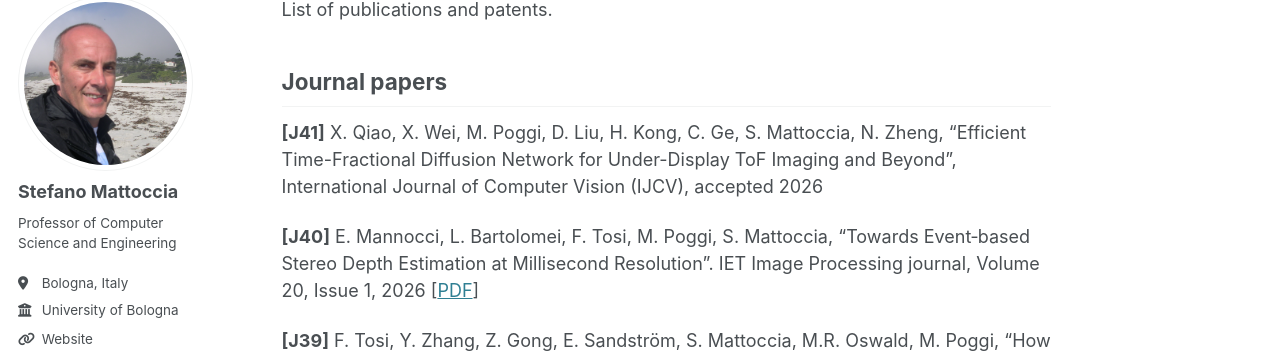
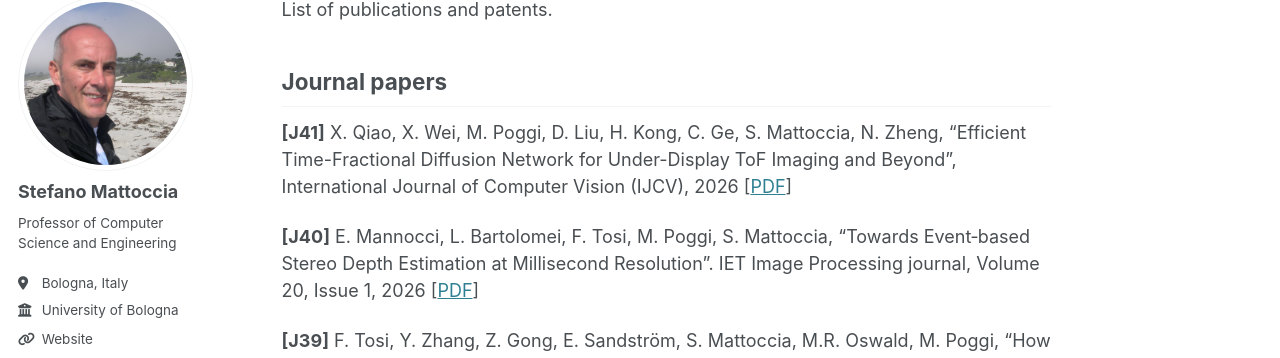
Before and after one commit to stefanomattoccia/stefanomattoccia.github.io, a Jekyll site: the page built from _pages/publications.md, in a window 1280 px wide and 900 px high. Shown: the part 110-468 px from the top of the window. Built offline with Jekyll 4.4.1, drawn with Linux system fonts in a browser that asks for light colours; some web fonts are replaced.

Commit message:
Revise publication entry for J41
Updated publication details for J41 with the accepted year and added a PDF link.

```diff
--- a/_pages/publications.md
+++ b/_pages/publications.md
@@ -12,7 +12,7 @@ List of publications and patents.
 Journal papers
 ------
 
-**[J41]** X. Qiao, X. Wei, M. Poggi, D. Liu, H. Kong, C. Ge, S. Mattoccia, N. Zheng, “Efficient Time-Fractional Diffusion Network for Under-Display ToF Imaging and Beyond”, International Journal of Computer Vision (IJCV), accepted 2026
+**[J41]** X. Qiao, X. Wei, M. Poggi, D. Liu, H. Kong, C. Ge, S. Mattoccia, N. Zheng, “Efficient Time-Fractional Diffusion Network for Under-Display ToF Imaging and Beyond”, International Journal of Computer Vision (IJCV), 2026 [[PDF](https://rdcu.be/FX6ViX3HQhja)]
 
 **[J40]** E. Mannocci, L. Bartolomei, F. Tosi, M. Poggi, S. Mattoccia, "Towards Event‐based Stereo Depth Estimation at Millisecond Resolution". IET Image Processing journal, Volume 20, Issue 1, 2026 [[PDF](https://ietresearch.onlinelibrary.wiley.com/doi/epdf/10.1049/ipr2.70472)]
 
```
